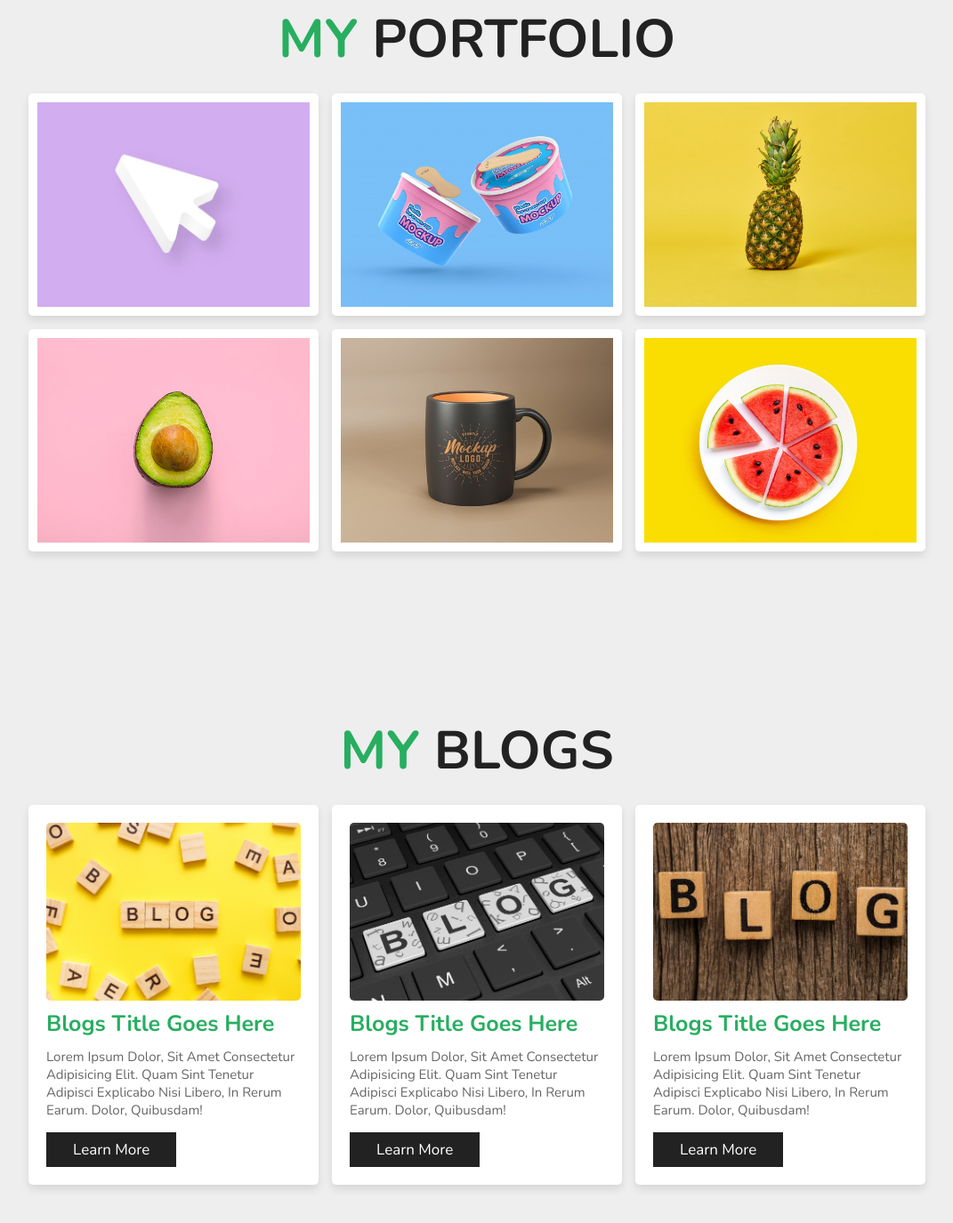
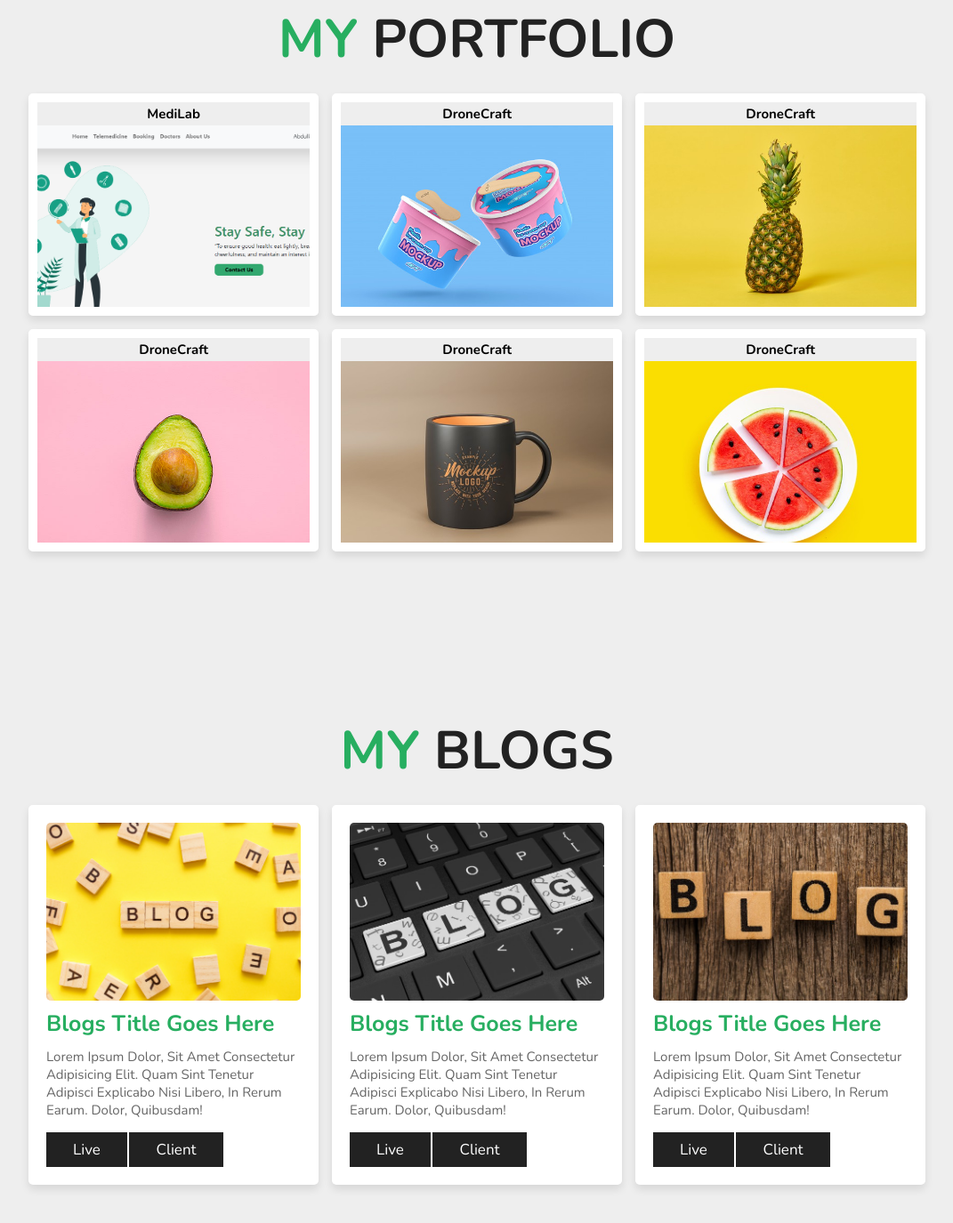
Before and after one commit to aaaasif/fancy-portfolio, a plain HTML site: page index.html in a window 1280 px wide. Shown: the part 2417-3792 px from the top of the page at 89% size, without its empty margins (79-1150 px from the left). Drawn offline with nearby package versions, Linux system fonts and the light colour scheme.

Commit message:
project added

```diff
--- a/css/style.css
+++ b/css/style.css
@@ -134,7 +134,10 @@ header .navbar a:hover{
     height:100%;
     width:100%;
 }
-
+.web-title{
+    text-align: center;
+    margin: 3px;
+}
 .home .content{
     text-align: center;
     position: relative;
--- a/index.html
+++ b/index.html
@@ -149,44 +149,60 @@
     <div class="box-container">
 
         <div class="box tilt">
-            <img src="images/img-1.jpg" alt="">
+            <h1 class="web-title">MediLab</h1>
+            <img src="images/img-1.png" alt="">
             <div class="content">
-                <a href="#" class="btn">learn more</a>
+                <a href="https://medilab-aaaasif.netlify.app/" target="_blank" class="btn">Live </a>
+                <a href="#" class="btn">Client</a>
+                <a href="#" class="btn">Server</a>
             </div>
         </div>
 
         <div class="box tilt">
+            <h1 class="web-title">DroneCraft</h1>
             <img src="images/img-2.jpg" alt="">
             <div class="content">
-                <a href="#" class="btn">learn more</a>
+                <a href="https://medilab-aaaasif.netlify.app/" target="_blank" class="btn">Live </a>
+                <a href="#" class="btn">Client</a>
+                <a href="#" class="btn">Server</a>
             </div>
         </div>
 
         <div class="box tilt">
+            <h1 class="web-title">DroneCraft</h1>
             <img src="images/img-3.jpg" alt="">
             <div class="content">
-                <a href="#" class="btn">learn more</a>
+                <a href="https://medilab-aaaasif.netlify.app/" target="_blank" class="btn">Live </a>
+                <a href="#" class="btn">Client</a>
+                <a href="#" class="btn">Server</a>
             </div>
         </div>
 
         <div class="box tilt">
+            <h1 class="web-title">DroneCraft</h1>
             <img src="images/img-4.jpg" alt="">
             <div class="content">
-                <a href="#" class="btn">learn more</a>
+                <a href="https://medilab-aaaasif.netlify.app/" target="_blank" class="btn">Live </a>
+                <a href="#" class="btn">Client</a>
+                <a href="#" class="btn">Server</a>
             </div>
         </div>
 
         <div class="box tilt">
+            <h1 class="web-title">DroneCraft</h1>
             <img src="images/img-5.jpg" alt="">
             <div class="content">
-                <a href="#" class="btn">learn more</a>
+                <a href="https://medilab-aaaasif.netlify.app/" target="_blank" class="btn">Live </a>
+                <a href="#" class="btn">Code</a>
             </div>
         </div>
 
         <div class="box tilt">
+            <h1 class="web-title">DroneCraft</h1>
             <img src="images/img-6.jpg" alt="">
             <div class="content">
-                <a href="#" class="btn">learn more</a>
+                <a href="https://medilab-aaaasif.netlify.app/" target="_blank" class="btn">Live </a>
+                <a href="#" class="btn">Code</a>
             </div>
         </div>
 
@@ -208,21 +224,24 @@
             <img src="images/blog-img-1.jpg" alt="">
             <h3> blogs title goes here </h3>
             <p>Lorem ipsum dolor, sit amet consectetur adipisicing elit. Quam sint tenetur adipisci explicabo nisi libero, in rerum earum. Dolor, quibusdam!</p>
-            <a href="#" class="btn">learn more</a>
+            <a href="https://medilab-aaaasif.netlify.app/" target="_blank" class="btn">Live </a>
+                <a href="#" class="btn">Client</a>
         </div>
 
         <div class="box tilt">
             <img src="images/blog-img-2.jpg" alt="">
             <h3> blogs title goes here </h3>
             <p>Lorem ipsum dolor, sit amet consectetur adipisicing elit. Quam sint tenetur adipisci explicabo nisi libero, in rerum earum. Dolor, quibusdam!</p>
-            <a href="#" class="btn">learn more</a>
+            <a href="https://medilab-aaaasif.netlify.app/" target="_blank" class="btn">Live </a>
+                <a href="#" class="btn">Client</a>
         </div>
 
         <div class="box tilt">
             <img src="images/blog-img-3.jpg" alt="">
             <h3> blogs title goes here </h3>
             <p>Lorem ipsum dolor, sit amet consectetur adipisicing elit. Quam sint tenetur adipisci explicabo nisi libero, in rerum earum. Dolor, quibusdam!</p>
-            <a href="#" class="btn">learn more</a>
+            <a href="https://medilab-aaaasif.netlify.app/" target="_blank" class="btn">Live </a>
+                <a href="#" class="btn">Client</a>
         </div>
 
     </div>
```
Also changed, not shown: images/img-1.png (added), images/img.jpg (renamed from images/img-1.jpg).
